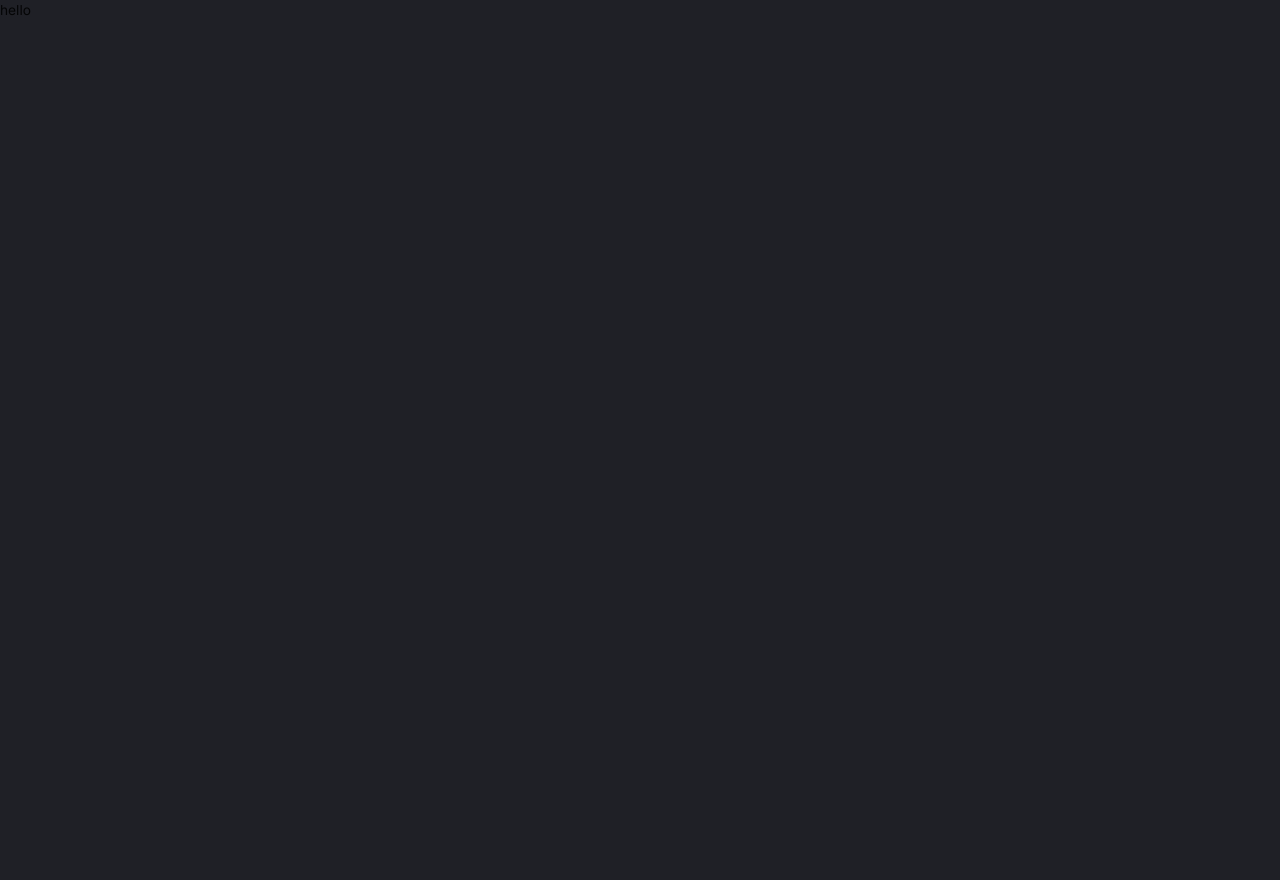
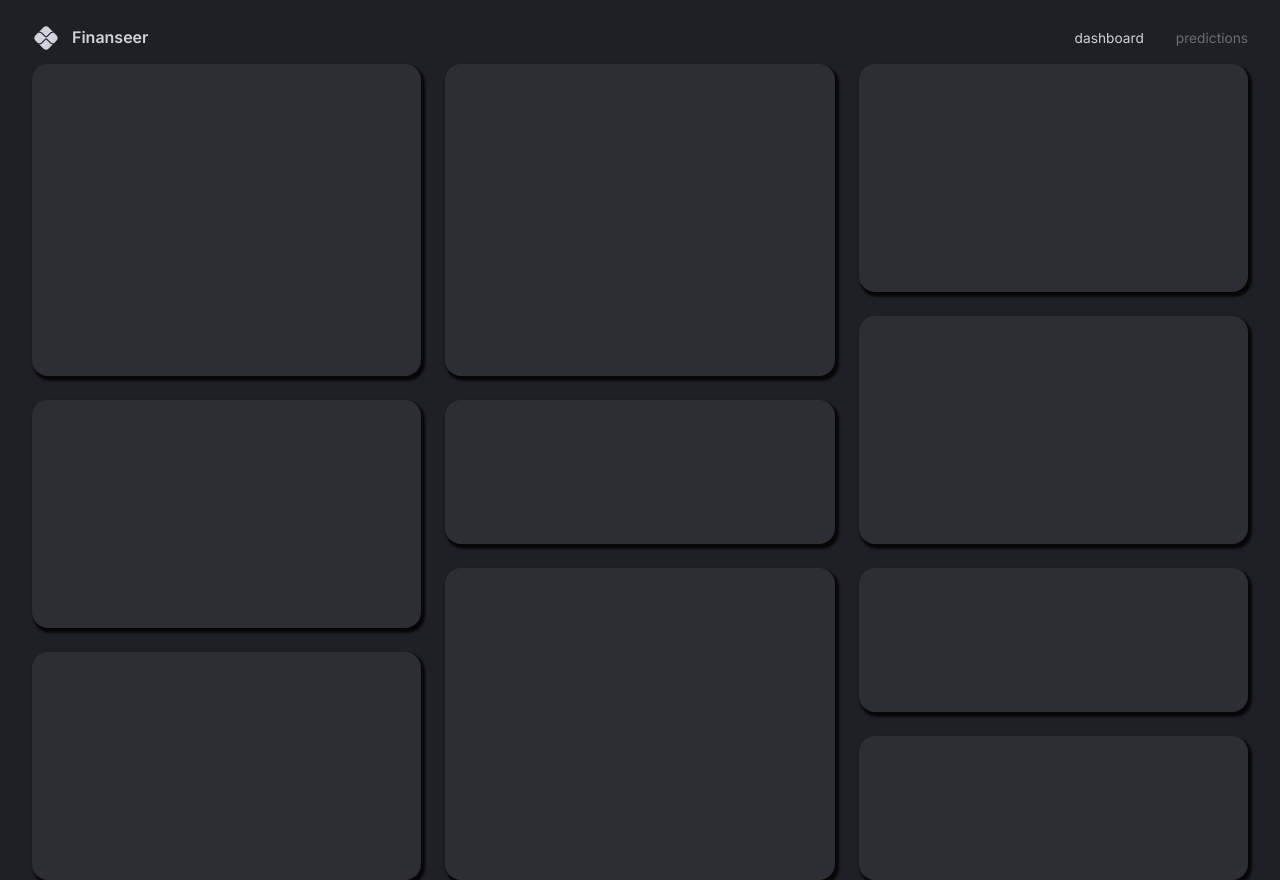
Before and after one commit to ting11222001/Finance-Dashboard-Dark, a React (Vite) app in the folder client/: page / in a window 1280 px wide. Before the commit the page ends 800 px from the top, so only its background shows below. Built offline with nearby package versions, Linux system fonts and the light colour scheme; a web font is replaced by a local one.

Commit message:
feat: 🎸 add dashboard layout

```diff
--- a/client/src/App.tsx
+++ b/client/src/App.tsx
@@ -1,17 +1,28 @@
 import { createTheme } from "@mui/material/styles"
 import { themeSettings } from "./theme"
 import { useMemo } from "react"
-import { CssBaseline, ThemeProvider } from "@mui/material"
+import { Box, CssBaseline, ThemeProvider } from "@mui/material"
+import { BrowserRouter, Route, Routes } from "react-router-dom"
+import Navbar from "@/scenes/navbar"
+import Dashboard from "@/scenes/dashboard"
 
 function App() {
   const theme = useMemo(() => createTheme(themeSettings), [])
   return (
     <>
       <div className="app">
-        <ThemeProvider theme={theme}>
-          <CssBaseline />
-          hello
-        </ThemeProvider>
+        <BrowserRouter>
+          <ThemeProvider theme={theme}>
+            <CssBaseline />
+            <Box width="100%" height="100%" padding="1rem 2rem 4rem 2rem">
+              <Navbar></Navbar>
+              <Routes>
+                <Route path="/" element={<Dashboard />}></Route>
+                <Route path="/predictions" element={<div>prediction page</div>}></Route>
+              </Routes>
+            </Box>
+          </ThemeProvider>
+        </BrowserRouter>
       </div>
     </>
   )
--- /dev/null
+++ b/client/src/components/DashboardBox.tsx
@@ -0,0 +1,10 @@
+import { Box } from "@mui/material";
+import { styled } from "@mui/system";
+
+const DashboardBox = styled(Box)(({ theme }) => ({
+  backgroundColor: theme.palette.background.light,
+  borderRadius: "1rem",
+  boxShadow: "0.15rem 0.2rem 0.15rem 0.1rem rgba(0,0,0, .8)"
+}));
+
+export default DashboardBox;
--- /dev/null
+++ b/client/src/components/FlexBetween.tsx
@@ -0,0 +1,10 @@
+import { Box } from "@mui/material";
+import { styled } from "@mui/system";
+
+const FlexBetween = styled(Box) ({
+  display: "flex",
+  justifyContent: "space-between",
+  alignItems: "center"
+});
+
+export default FlexBetween;
--- /dev/null
+++ b/client/src/scenes/dashboard/Row1.tsx
@@ -0,0 +1,16 @@
+import DashboardBox from '@/components/DashboardBox'
+import React from 'react'
+
+type Props = {}
+
+const Row1 = (props: Props) => {
+  return (
+    <>
+      <DashboardBox bgcolor="#fff" gridArea="a"></DashboardBox>
+      <DashboardBox bgcolor="#fff" gridArea="b"></DashboardBox>
+      <DashboardBox bgcolor="#fff" gridArea="c"></DashboardBox>
+    </>
+  )
+}
+
+export default Row1
--- /dev/null
+++ b/client/src/scenes/dashboard/Row2.tsx
@@ -0,0 +1,15 @@
+import DashboardBox from '@/components/DashboardBox'
+
+type Props = {}
+
+const Row2 = (props: Props) => {
+  return (
+    <>
+      <DashboardBox bgcolor="#fff" gridArea="d"></DashboardBox>
+      <DashboardBox bgcolor="#fff" gridArea="e"></DashboardBox>
+      <DashboardBox bgcolor="#fff" gridArea="f"></DashboardBox>
+    </>
+  )
+}
+
+export default Row2
--- /dev/null
+++ b/client/src/scenes/dashboard/Row3.tsx
@@ -0,0 +1,16 @@
+import DashboardBox from '@/components/DashboardBox'
+
+type Props = {}
+
+const Row3 = (props: Props) => {
+  return (
+    <>
+      <DashboardBox bgcolor="#fff" gridArea="g"></DashboardBox>
+      <DashboardBox bgcolor="#fff" gridArea="h"></DashboardBox>
+      <DashboardBox bgcolor="#fff" gridArea="i"></DashboardBox>
+      <DashboardBox bgcolor="#fff" gridArea="j"></DashboardBox>
+    </>
+  )
+}
+
+export default Row3
--- /dev/null
+++ b/client/src/scenes/dashboard/index.tsx
@@ -0,0 +1,74 @@
+import { Box, useMediaQuery, useTheme } from "@mui/material"
+import Row1 from "./Row1"
+import Row2 from "./Row2"
+import Row3 from "./Row3"
+
+const gridTemplateLargeScreens = `
+"a b c"
+"a b c"
+"a b c"
+"a b f"
+"d e f"
+"d e f"
+"d h i"
+"g h i"
+"g h j"
+"g h j"
+`
+
+const gridTemplateSmallScreens = `
+"a"
+"a"
+"a"
+"b"
+"b"
+"b"
+"b"
+"c"
+"c"
+"c"
+"d"
+"d"
+"d"
+"e"
+"e"
+"f"
+"f"
+"f"
+"g"
+"g"
+"g"
+"h"
+"h"
+"h"
+"h"
+"i"
+"i"
+"j"
+"j"
+`
+
+const Dashboard = () => {
+  const { palette } = useTheme();
+  const isAboveMediumScreens = useMediaQuery("(min-width: 1200px");
+  return (
+    <Box width="100%" height="100%" display="grid" gap="1.5rem"
+      sx={
+        isAboveMediumScreens ? {
+          gridTemplateColumns: "repeat(3, minmax(100px, 1fr))",
+          gridTemplateRows: "repeat(10, minmax(60px, 1fr))",
+          gridTemplateAreas: gridTemplateLargeScreens,
+        } : {
+          gridAutoColumns: "1fr",
+          gridAutoRows: "80px",
+          gridTemplateAreas: gridTemplateSmallScreens
+        }
+      }>
+      <Row1 />
+      <Row2 />
+      <Row3 />
+    </Box >
+  )
+}
+
+export default Dashboard
--- /dev/null
+++ b/client/src/scenes/navbar/index.tsx
@@ -0,0 +1,51 @@
+import { useState } from "react"
+import { Link } from "react-router-dom"
+import { Box, Typography, useTheme } from "@mui/material"
+import FlexBetween from "@/components/FlexBetween"
+import PixIcon from '@mui/icons-material/Pix';
+
+type Props = {}
+
+const Navbar = (props: Props) => {
+  const { palette } = useTheme();
+  const [selected, setSelected] = useState("dashboard");
+  return (
+    <FlexBetween mb="0.25rem" p="0.5rem 0rem" color={palette.grey[300]}>
+      {/* Left side */}
+      <FlexBetween gap="0.75rem">
+        <PixIcon sx={{ fontSize: "28px" }} />
+        <Typography variant="h4" fontSize="16px">
+          Finanseer
+        </Typography>
+      </FlexBetween>
+
+      {/* Right side */}
+      <FlexBetween gap="2rem">
+        <Box sx={{ " :hover": { color: palette.primary[100] } }}>
+          <Link
+            to="/"
+            onClick={() => setSelected("dashboard")}
+            style={{
+              color: selected === "dashboard" ? "inherit" : palette.grey[700],
+              textDecoration: "inherit"
+            }}>
+            dashboard
+          </Link>
+        </Box>
+        <Box sx={{ " :hover": { color: palette.primary[100] } }}>
+          <Link
+            to="/predictions"
+            onClick={() => setSelected("predictions")}
+            style={{
+              color: selected === "predictions" ? "inherit" : palette.grey[700],
+              textDecoration: "inherit"
+            }}>
+            predictions
+          </Link>
+        </Box>
+      </FlexBetween>
+    </FlexBetween>
+  )
+}
+
+export default Navbar
```
